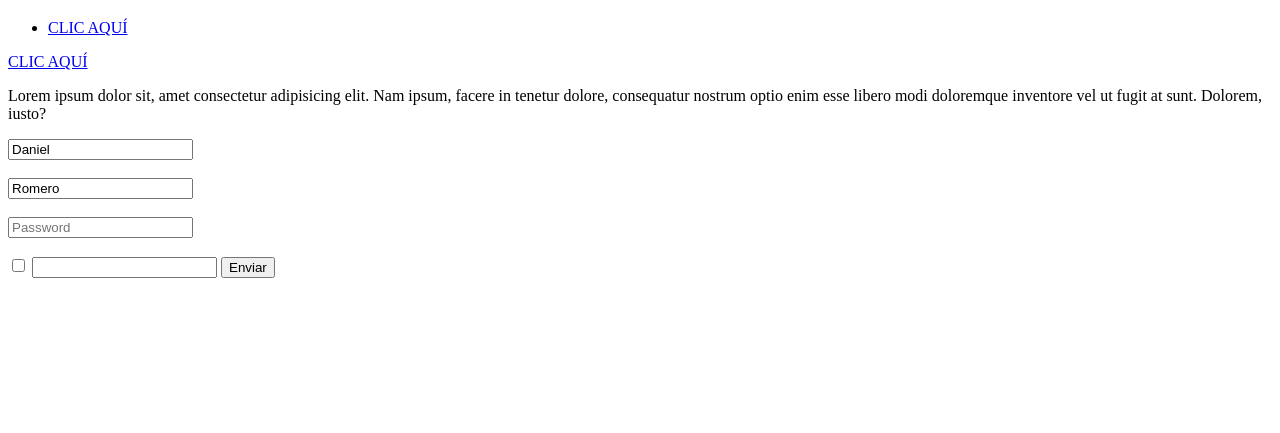
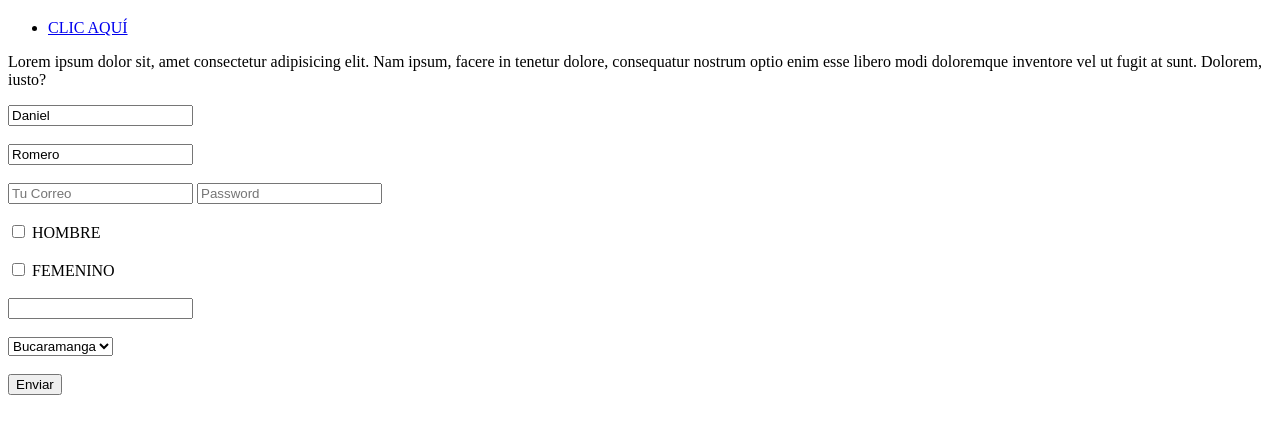
Before and after one commit to Sakhurama/claseform, a plain HTML site: page index.html in a window 1280 px wide. Shown: the part 61-494 px from the top of the page. Drawn offline with Linux system fonts and the light colour scheme.

Commit message:
Form e Input

```diff
--- a/index.html
+++ b/index.html
@@ -15,9 +15,6 @@
     </nav>
   </header>
 
-
-  <a href="index2.html" target="_blank">CLIC AQUÍ</a>
-
   <p>Lorem ipsum dolor sit, amet consectetur adipisicing elit. Nam ipsum, facere in tenetur dolore, consequatur nostrum optio enim esse libero modi doloremque inventore vel ut fugit at sunt. Dolorem, iusto?</p>
 
   <form action="datos.php" method="get" autocomplete="off">
@@ -26,10 +23,21 @@
 
  <input type="text" name="apellido" id="apellido" value="Romero" placeholder="Pon tu apellido" required> <br> <br>
 
+ <input type="email" name="correo" placeholder="Tu Correo" required>
+
  <input type="password" name="contraseña" id="contraseña" placeholder="Password" required> <br> <br>
 
- <input type="checkbox" id="Opción 1">
- <input type="number" required>
+ <input type="checkbox" id="checkhombre" value="checkhombre">
+ <label for="checkhombre">HOMBRE</label> <br> <br>
+ <input type="checkbox" name="checkwomen" id="checkwomen">
+ <label for="checkwomen">FEMENINO</label> <br> <br>
+
+ <input type="number" required> <br> <br>
+
+<select name="" id="">
+  <option value="">Bucaramanga</option>
+  <option value="">Cali</option>
+</select> <br> <br>
 
   <input type="submit" value="Enviar">
 
```
